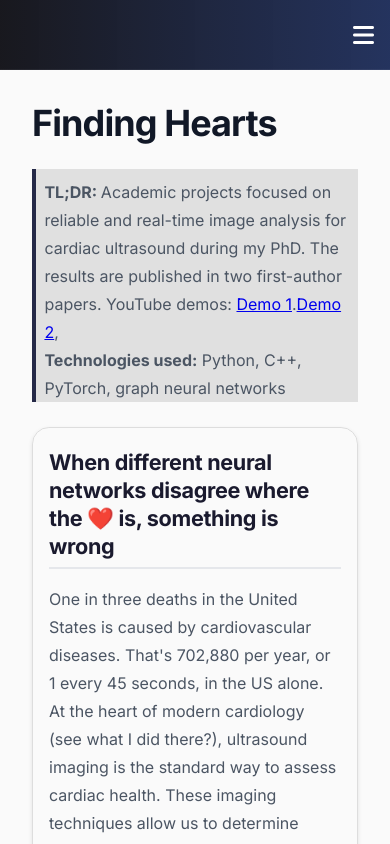
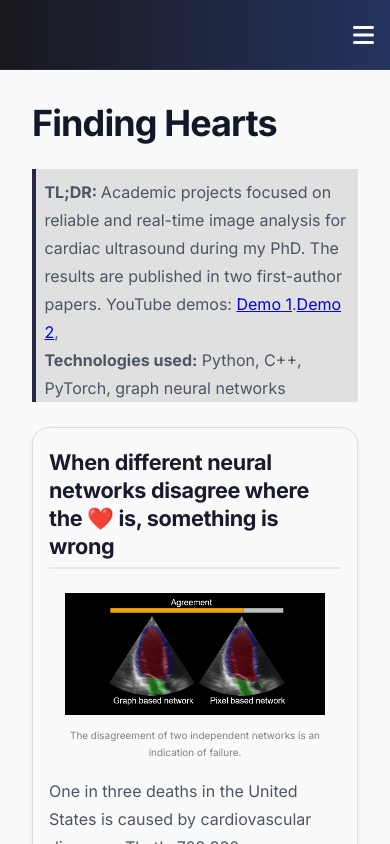
Before and after one commit to gillesvntnu/gillesvandevyver, a React (Create React App) app: page / in a window 390 px wide. Both pictures are taken after a click on the button "Find out more". Shown: the top 844 px of the page. Built offline with nearby package versions, Linux system fonts and the light colour scheme; the HTML template or start-up script is replaced by a standard one.

Commit message:
Put images between paragraphs on mobile

```diff
--- a/src/components/pages/project_pages/CommonStyles.css
+++ b/src/components/pages/project_pages/CommonStyles.css
@@ -63,22 +63,87 @@
     font-weight: bold;
 }
 
+/* ── Shared card base ──────────────────────────────── */
 .horizontal-card,
 .vertical-card {
-    display: flex;
     margin-top: 3vh;
-    border: 1px solid #ddd; /* Lighter border color */
-    padding: 1rem; /* Add padding */
-    border-radius: 2vh; /* Rounded corners */
-    box-shadow: 0 2px 4px rgba(0, 0, 0, 0.1); /* Subtle box shadow */
+    border: 1px solid #ddd;
+    padding: 1rem;
+    border-radius: 2vh;
+    box-shadow: 0 2px 4px rgba(0, 0, 0, 0.1);
 }
 
+/* ── Horizontal card: CSS Grid with interleaved sections ── */
+.horizontal-card {
+    display: grid;
+    grid-template-columns: 1fr 38.2%;
+}
+
+.horizontal-card-left {
+    grid-template-columns: 38.2% 1fr;
+}
+
+/* Text-only sections (heading + paragraphs together, no paired image) */
+.horizontal-card .text-section {
+    grid-column: 1;
+}
+
+/* Split sections: title above media's first row, body below */
+.horizontal-card .section-title {
+    grid-column: 1;
+}
+
+.horizontal-card .section-body {
+    grid-column: 1;
+}
+
+.horizontal-card .media-section {
+    grid-column: 2;
+    grid-row: span 2;
+    text-align: center;
+    padding: 0.5rem 1rem;
+    display: flex;
+    flex-direction: column;
+    align-items: center;
+    justify-content: center;
+}
+
+/* Left-aligned image cards */
+.horizontal-card-left .text-section {
+    grid-column: 2;
+}
+
+.horizontal-card-left .section-title {
+    grid-column: 2;
+}
+
+.horizontal-card-left .section-body {
+    grid-column: 2;
+}
+
+.horizontal-card-left .media-section {
+    grid-column: 1;
+}
+
+.horizontal-card .media-section img {
+    max-width: 100%;
+    height: auto;
+}
+
+.horizontal-card .media-section p {
+    font-size: 0.621rem;
+    color: gray;
+    margin-top: 0.25rem;
+    margin-bottom: 0.5rem;
+}
+
+/* ── Vertical card ─────────────────────────────────── */
 .vertical-card {
+    display: flex;
     flex-direction: column;
     align-items: center;
 }
 
-.horizontal-card p,
 .vertical-card p {
     flex: 1;
 }
@@ -88,13 +153,14 @@
     margin-bottom: 1rem;
 }
 
+/* ── Image container (used in vertical cards) ──────── */
 .image-container {
     max-width: 38.2%;
     min-width: 38.2%;
     text-align: center;
     font-size: 0.621rem;
-    color: gray; /* Set the caption color to gray */
-    padding: 1rem; /* Add padding */
+    color: gray;
+    padding: 1rem;
     display: flex;
     flex-direction: column;
     justify-content: space-between;
@@ -105,8 +171,8 @@
 .project-page-image-right,
 .project-page-image-left {
     height: auto;
-    align-self: center; /* Center the image vertically */
-    max-width: 100%; /* Ensure image takes full width */
+    align-self: center;
+    max-width: 100%;
 }
 
 .project-page-image-right {
@@ -118,15 +184,14 @@
 }
 
 .vertical-card .image-container {
-    max-width: 62.1%; /* Increase the max-width for part 2 */
-    min-width: 62.1%; /* Increase the min-width for part 2 */
-
+    max-width: 62.1%;
+    min-width: 62.1%;
 }
 
 
 @media (max-width: 1536px) {
     .project-page-container {
-        margin: 0 10%; /* Reduce margin for screens smaller than 1024px */
+        margin: 0 10%;
     }
 
     .image-container {
@@ -136,45 +201,66 @@
 }
 
 
-
 /* Media query for smaller screens */
 @media (max-width: 1280px) {
 
+    .horizontal-card {
+        display: flex;
+        flex-direction: column;
+        align-items: center;
+    }
 
-    .horizontal-card,
+    .horizontal-card .text-section,
+    .horizontal-card .section-title,
+    .horizontal-card .section-body {
+        width: 100%;
+    }
+
+    .horizontal-card .media-section {
+        width: 100%;
+        max-width: 62.1%;
+    }
+
     .vertical-card {
         flex-direction: column;
         align-items: center;
     }
 
-    .horizontal-card-left {
-        flex-direction: column-reverse;
-    }
-
-
-
     .image-container {
-        max-width: 62.1%; /* Increase the max-width for part 2 */
-        min-width: 62.1%; /* Increase the min-width for part 2 */
+        max-width: 62.1%;
+        min-width: 62.1%;
     }
 }
 
 /* Media query for smaller screens */
 @media (max-width: 1024px) {
     .project-page-container {
-        margin: 0 7%; /* Reduce margin for screens smaller than 1024px */
+        margin: 0 7%;
+    }
+
+    .horizontal-card .media-section {
+        max-width: 75%;
     }
 
     .image-container {
-        max-width: 75%; /* Increase the max-width for part 2 */
-        min-width: 75%; /* Increase the min-width for part 2 */
+        max-width: 75%;
+        min-width: 75%;
     }
 }
 
 /* Media query for smaller screens */
 @media (max-width: 768px) {
     .project-page-container {
-        margin: 0 5%; /* Reduce margin for screens smaller than 1024px */
+        margin: 0 5%;
+    }
+
+    .horizontal-card .media-section {
+        max-width: 100%;
+    }
+
+    .horizontal-card .media-section img {
+        margin: 0;
+        max-width: 100%;
     }
 
     .image-container {
@@ -184,8 +270,8 @@
 
     .project-page-image-right,
     .project-page-image-left {
-        margin: 2vh 0 0 0; /* Adjust margin for images */
-        max-width: 100%; /* Ensure images take full width */
+        margin: 2vh 0 0 0;
+        max-width: 100%;
     }
 
     .vertical-card .image-container{
@@ -195,38 +281,38 @@
 
 @media (max-width: 480px) {
     .project-page-container {
-        margin: 0 0%; /* Further reduce margin for very small screens */
+        margin: 0 0%;
     }
 }
 
 
 .inline-image-container {
-    display: block; /* Ensure the container is a block element */
-    text-align: center; /* Center the content */
-    margin: 0 auto; /* Center the container itself */
-    vertical-align: middle; /* Align the container with the text */
+    display: block;
+    text-align: center;
+    margin: 0 auto;
+    vertical-align: middle;
 }
 
 .inline-image-container img {
-    display: block; /* Ensure the image is a block element */
+    display: block;
     max-width: 62.1%;
     height: auto;
-    margin: 0 auto 0.5rem auto; /* Center the image and add some space between the image and the caption */
+    margin: 0 auto 0.5rem auto;
 }
 
 .inline-image-container p {
     font-size: 0.8em;
-    color: gray; /* Set the caption color to gray */
+    color: gray;
     margin: 0;
 }
 
 a {
-    word-break: break-all; /* Allows long words to be broken and wrap to the next line */
-    white-space: normal; /* Ensures the text wraps normally */
+    word-break: break-all;
+    white-space: normal;
 }
 
 
 .small-image {
-    width: 50%; /* Adjust the width as needed */
-    height: auto; /* Maintain aspect ratio */
+    width: 50%;
+    height: auto;
 }
--- a/src/components/pages/project_pages/FindingHearts.js
+++ b/src/components/pages/project_pages/FindingHearts.js
@@ -29,30 +29,16 @@ function FindingHearts() {
             </div>
 
             <div className="horizontal-card horizontal-card-left">
-                <div className="image-container">
-                    <br/> <br/> <br/> <br/><br/><br/><br/>
+                <div className="section-title">
+                    <h2>When different neural networks disagree where the ❤️ is, something is wrong</h2>
+                </div>
+                <div className="media-section">
                     <a href="https://ieeexplore.ieee.org/document/10458930">
-                        <img src={agrrement_pic1} alt="" className="project-page-image-left"/>
+                        <img src={agrrement_pic1} alt=""/>
                     </a>
                     <p>The disagreement of two independent networks is an indication of failure.</p>
-                    <a href="https://ieeexplore.ieee.org/document/10458930">
-                        <img src={agrrement_pic2} alt="" className="project-page-image-left"/>
-                    </a>
-                    <p> Automatic segmentation of the heart</p>
-                    <a href="https://ieeexplore.ieee.org/document/10458930">
-                        <img src={agrrement_pic3} alt="" className="project-page-image-left"/>
-                    </a>
-                    <p> Failing case for the AI. In this case the bad image quality is to blame.
-                        The result is a weird shape that does not make sense.</p>
-                    <a href="https://ieeexplore.ieee.org/document/10458930">
-                        <img src={agrrement_pic5} alt="" className="project-page-image-left"/>
-                    </a>
-                    <p> AI designed to create an anatomically valid contour.</p>
-                    <br/>
                 </div>
-
-                <div>
-                    <h2>When different neural networks disagree where the ❤️ is, something is wrong</h2>
+                <div className="section-body">
                     <p>
                         One in three deaths in the United States is caused by cardiovascular diseases.
                         That's 702,880 per year, or 1 every 45 seconds, in the US alone.
@@ -64,7 +50,17 @@ function FindingHearts() {
                         images to get these measurements right. This takes a lot of time,
                         and the doctor usually only bothers to do this for a single heartbeat.
                     </p>
+                </div>
+                <div className="section-title">
                     <h3> How can AI help us? </h3>
+                </div>
+                <div className="media-section">
+                    <a href="https://ieeexplore.ieee.org/document/10458930">
+                        <img src={agrrement_pic2} alt=""/>
+                    </a>
+                    <p> Automatic segmentation of the heart</p>
+                </div>
+                <div className="section-body">
                     <p>
                         By having an AI to automatically draw the contours of the heart ('segmentation'),
                         we can automate the measurements.
@@ -72,7 +68,18 @@ function FindingHearts() {
                         more robust because we can measure multiple heartbeats and get the exact same
                         answer every time for a given image.
                     </p>
+                </div>
+                <div className="section-title">
                     <h3> So, what's the problem?</h3>
+                </div>
+                <div className="media-section">
+                    <a href="https://ieeexplore.ieee.org/document/10458930">
+                        <img src={agrrement_pic3} alt=""/>
+                    </a>
+                    <p> Failing case for the AI. In this case the bad image quality is to blame.
+                        The result is a weird shape that does not make sense.</p>
+                </div>
+                <div className="section-body">
                     <p>
                         Because we are in the medical sector, we want the AI to be reliable.
                         It should work for every patient. One difficulty can be that ultrasound images can have
@@ -81,9 +88,19 @@ function FindingHearts() {
                         The AI might work well for healthy hearts, but it might fail when the heart has
                         unusual characteristics because the model is not used to these cases.
                         We see that when the model fails, it tends to produce weird shapes that
-                        don’t make any anatomical sense.
+                        don't make any anatomical sense.
                     </p>
+                </div>
+                <div className="section-title">
                     <h3> How to solve this problem? </h3>
+                </div>
+                <div className="media-section">
+                    <a href="https://ieeexplore.ieee.org/document/10458930">
+                        <img src={agrrement_pic5} alt=""/>
+                    </a>
+                    <p> AI designed to create an anatomically valid contour.</p>
+                </div>
+                <div className="section-body">
                     <p>
                         I made an AI designed specifically to avoid weird shapes and anatomical errors
                         by teaching it to create a contour inspired by human anatomy.
@@ -97,6 +114,8 @@ function FindingHearts() {
                         those cases to retrain the AI so that it will not fail the next time it sees a similar
                         case ('active learning').
                     </p>
+                </div>
+                <div className="text-section">
                     <h3> Open-source code</h3>
                     <p>
                         My code is available as a Python library at&nbsp;
@@ -126,8 +145,15 @@ function FindingHearts() {
                 </div>
             </div>
             <div className="horizontal-card horizontal-card-right">
-                <div>
+                <div className="section-title">
                     <h2>Does your heart look good?</h2>
+                </div>
+                <div className="media-section">
+                    <a href="https://www.sciencedirect.com/science/article/pii/S0301562924004691">
+                        <img src={quality_pic1} alt=""/>
+                    </a>
+                </div>
+                <div className="section-body">
                     <p>
                         Ultrasound imaging is amazing.
                         You take your ultrasound probe, put some gel on it, place it on your chest, and voila,
@@ -146,7 +172,18 @@ function FindingHearts() {
                         the improvements in quality.
                         Clearly, a real-time quality assessment tool has many use cases.
                     </p>
+                </div>
+                <div className="section-title">
                     <h3> How does it work? </h3>
+                </div>
+                <div className="media-section">
+                    <a href="https://www.sciencedirect.com/science/article/pii/S0301562924004691">
+                        <img src={quality_pic2} alt=""/>
+                    </a>
+                    <p> These two echoes where obtained using the same scanner, yet the quality is vastly
+                        different.</p>
+                </div>
+                <div className="section-body">
                     <p>
                         Three senior clinicians came together to discuss how they define a good cardiac echo image.
                         Then, they put image quality labels on 458 echo images from 65 different study participants.
@@ -158,14 +195,35 @@ function FindingHearts() {
                         This means it learned to strike a middle ground between the subjective
                         opinions of the different clinicians.
                     </p>
+                </div>
+                <div className="section-title">
                     <h3> Open-source code</h3>
+                </div>
+                <div className="media-section">
+                    <a href="https://www.sciencedirect.com/science/article/pii/S0301562924004691">
+                        <img src={quality_pic3} alt=""/>
+                    </a>
+                    <p> The AI labels the image quality of each region of the heart wall.</p>
+                </div>
+                <div className="section-body">
                     <p>
                         My code is available as a Python library at&nbsp;
                         <a href="https://github.com/GillesVanDeVyver/arqee">
                             https://github.com/GillesVanDeVyver/arqee</a>.
                         I provide comprehensive tutorials and examples on how to use the code.
                     </p>
+                </div>
+                <div className="section-title">
                     <h3> In conclusion</h3>
+                </div>
+                <div className="media-section">
+                    <a href="https://www.sciencedirect.com/journal/ultrasound-in-medicine-and-biology/vol/51/issue/4"
+                       target="_blank" rel="noopener noreferrer">
+                        <img src={quality_pic5} alt="" className="small-image"/>
+                    </a>
+                    <p> The article is on the cover page of its issue.</p>
+                </div>
+                <div className="section-body">
                     <p>
                         I created a real-time quality assessment tool for cardiac ultrasound images.
                         This tool can be used in many different applications, and I open sourced the code
@@ -175,7 +233,18 @@ function FindingHearts() {
                         <a href="https://youtu.be/NXkR6rX14HQ">
                             Demo on YouTube</a>,
                     </p>
+                </div>
+                <div className="section-title">
                     <h3> Publication, presentation and award </h3>
+                </div>
+                <div className="media-section">
+                    <a href="https://www.sciencedirect.com/science/article/pii/S0301562924004691">
+                        <img src={quality_pic4} alt=""/>
+                    </a>
+                    <p> The poster presentation was awarded the runner-up prize for best poster in the ASMUS
+                        workshop at MICCAI 2024.</p>
+                </div>
+                <div className="section-body">
                     <p> The work is published on Ultrasound in Medicine & Biology (UMB):&nbsp;
                     <a href="https://www.sciencedirect.com/science/article/pii/S0301562924004691">
                         Regional Image Quality Scoring for 2-D Echocardiography Using Deep Learning
@@ -189,36 +258,6 @@ function FindingHearts() {
                     in the ASMUS (Advances in Simplifying Medical Ultrasound) workshop.
                     </p>
                 </div>
-                <div className="image-container">
-                    <br/> <br/> <br/> <br/><br/><br/><br/>
-                    <a href="https://www.sciencedirect.com/science/article/pii/S0301562924004691">
-                        <img src={quality_pic1} alt="" className="project-page-image-right"/>
-                    </a>
-                    <p></p>
-                    <br/>
-                    <a href="https://www.sciencedirect.com/science/article/pii/S0301562924004691">
-                        <img src={quality_pic2} alt="" className="project-page-image-right"/>
-                    </a>
-                    <p> These two echoes where obtained using the same scanner, yet the quality is vastly
-                        different.</p>
-                    <br/>
-                    <a href="https://www.sciencedirect.com/science/article/pii/S0301562924004691">
-                        <img src={quality_pic3} alt="" className="project-page-image-right"/>
-                    </a>
-                    <p> The AI labels the image quality of each region of the heart wall.</p>
-                    <br/>
-                    <a href="https://www.sciencedirect.com/journal/ultrasound-in-medicine-and-biology/vol/51/issue/4"
-                       target="_blank" rel="noopener noreferrer">
-                        <img src={quality_pic5} alt="" className="project-page-image-right small-image"/>
-                    </a>
-                    <p> The article is on the cover page of its issue.</p>
-                    <a href="https://www.sciencedirect.com/science/article/pii/S0301562924004691">
-                        <img src={quality_pic4} alt="" className="project-page-image-right"/>
-                    </a>
-                    <p> The poster presentation was awarded the runner-up prize for best poster in the ASMUS
-                        workshop at MICAII 2024.</p>
-                    <br/>
-                </div>
             </div>
         </div>
     );
```
Also changed, not shown: src/components/pages/project_pages/DataAnalytics.js (+5 -5 lines), src/components/pages/project_pages/GenerativeAI.js (+51 -26 lines), src/components/pages/project_pages/NaturalLanguageProcessing.js (+15 -12 lines), src/components/pages/project_pages/PatternRecognition.js (+32 -20 lines).
